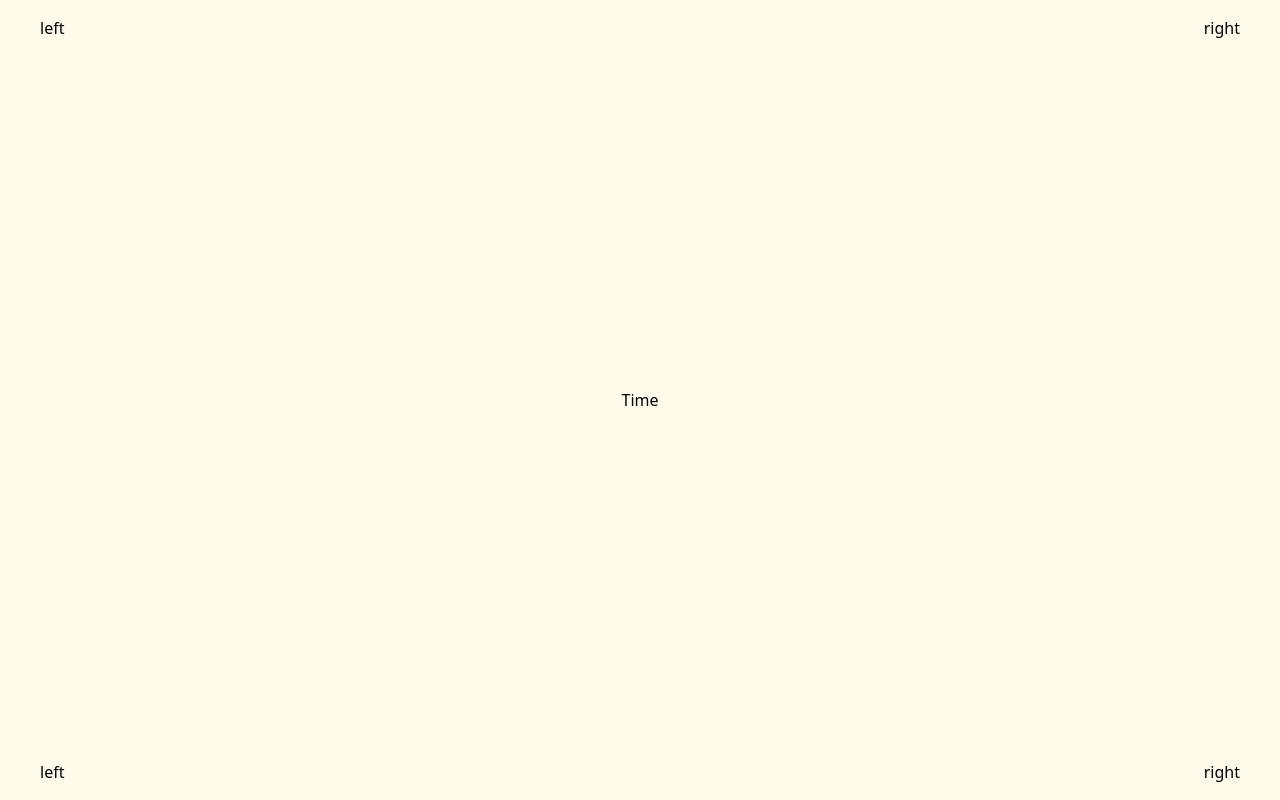
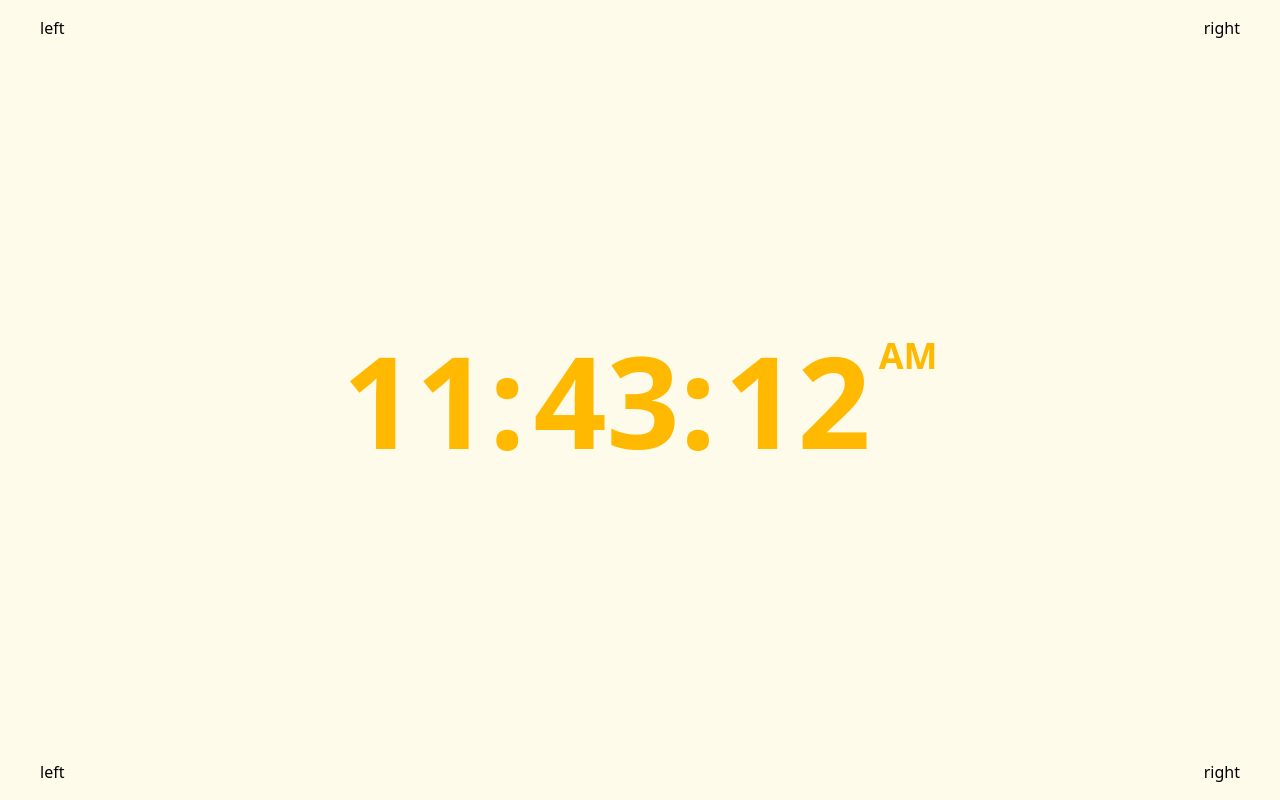
Before and after one commit to aniscript/dainiki, a React (Vite) app: page / in a window 1280 px wide. Built offline with nearby package versions, Linux system fonts and the light colour scheme.

Commit message:
display time

```diff
--- a/src/components/Time.tsx
+++ b/src/components/Time.tsx
@@ -1,5 +1,34 @@
+import { useEffect, useState } from "react";
+import { motion } from "framer-motion";
+
 const Time = () => {
-  return <div>Time</div>;
+  const [time, setTime] = useState(new Date());
+
+  useEffect(() => {
+    const interval = setInterval(() => {
+      setTime(new Date());
+    }, 1000);
+    return () => clearInterval(interval);
+  }, []);
+  const hours = time.getHours() % 12 || 12;
+  const amPm = time.getHours() >= 12 ? "PM" : "AM";
+  const formattedTime = {
+    hours: hours.toString().padStart(2, "0"),
+    minutes: time.getMinutes().toString().padStart(2, "0"),
+    seconds: time.getSeconds().toString().padStart(2, "0"),
+  };
+  return (
+    <motion.div
+      className="text-amber-400 text-9xl font-bold flex gap-2 font-michroma"
+      animate={{ opacity: [0.8, 1, 0.8] }}
+      transition={{ duration: 1, repeat: Infinity }}
+    >
+      <span>{formattedTime.hours}:</span>
+      <span>{formattedTime.minutes}:</span>
+      <span>{formattedTime.seconds}</span>
+      <span className="text-4xl">{amPm}</span>
+    </motion.div>
+  );
 };
 
 export default Time;
```
